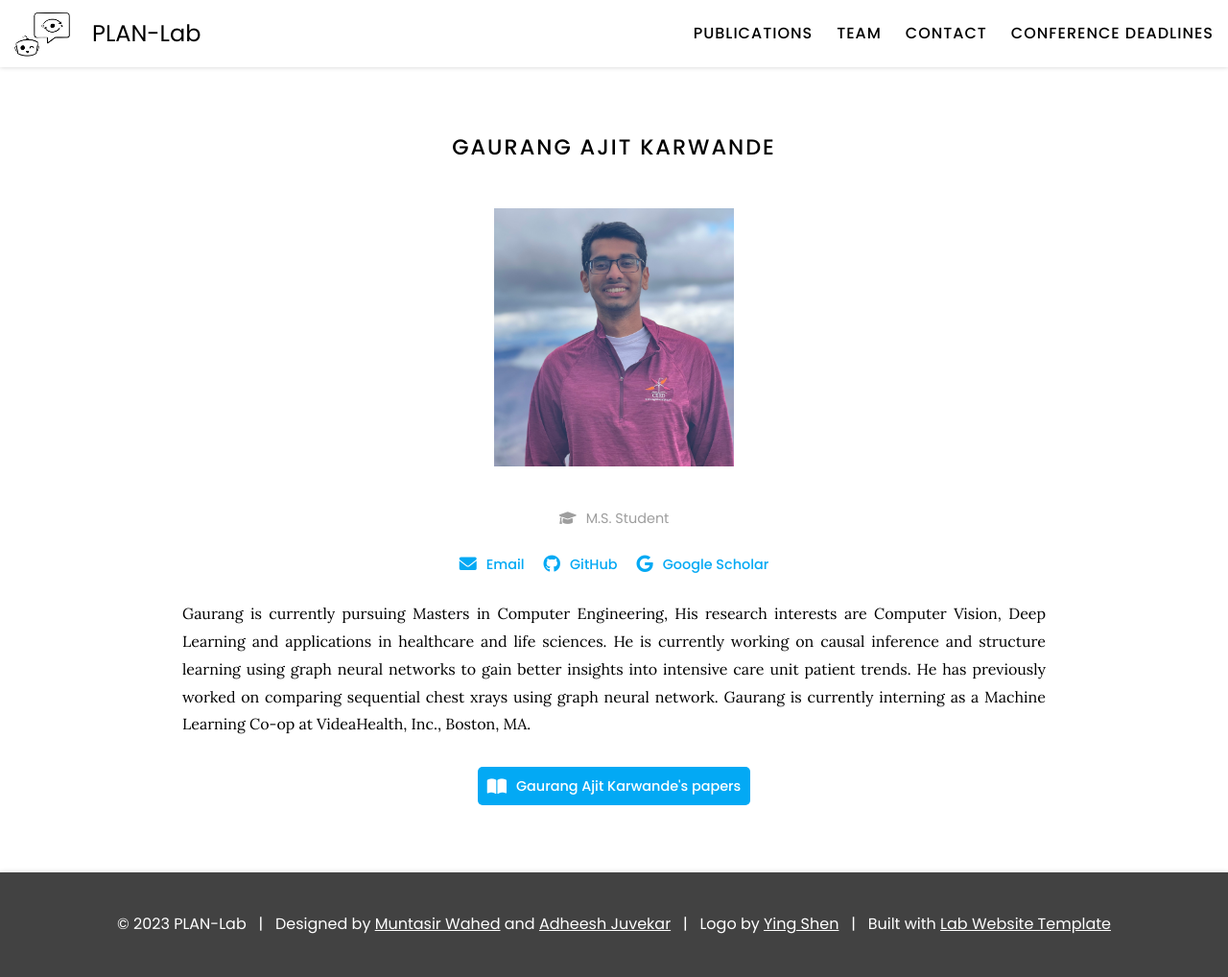
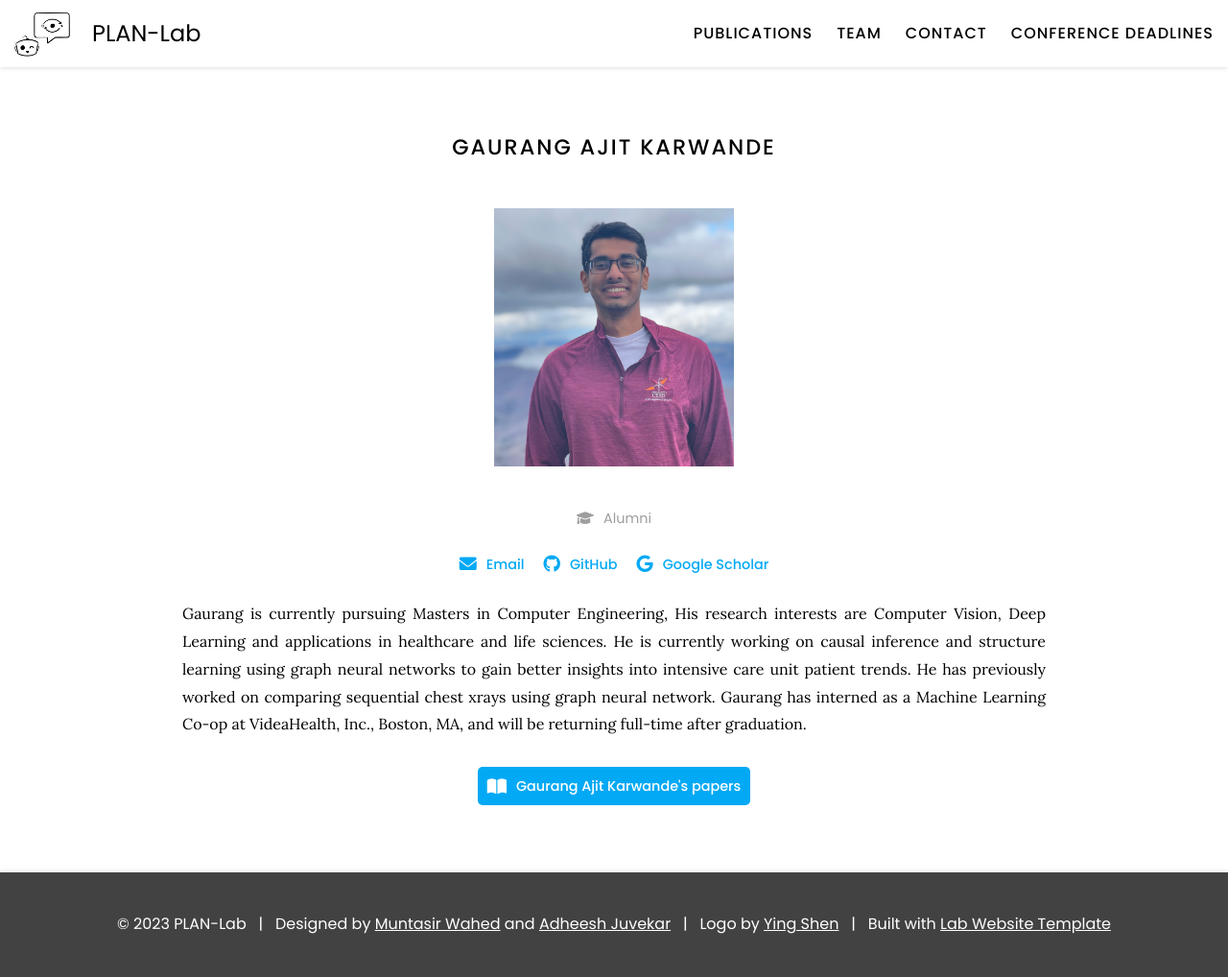
Before and after one commit to XiaonaZhou/plan-lab.github.io, a Jekyll site: the page built from _members/gaurang-ajit.md, in a window 1280 px wide. Shown: the whole page at 96% size. Built offline with Jekyll 4.4.1, drawn with Linux system fonts in a browser that asks for light colours.

Commit message:
Update gaurang-ajit.md

```diff
--- a/_members/gaurang-ajit.md
+++ b/_members/gaurang-ajit.md
@@ -1,7 +1,7 @@
 ---
 name: Gaurang Ajit Karwande
 image: images/members/GaurangKarwande.jpg
-description: M.S. Student
+description: Alumni
 role: ms-student
 aliases:
   - Gaurang Ajit
@@ -14,4 +14,4 @@ links:
   google-scholar: CGz6TwUAAAAJ
 ---
 
-Gaurang is currently pursuing Masters in Computer Engineering, His research interests are Computer Vision, Deep Learning and applications in healthcare and life sciences. He is currently working on causal inference and structure learning using graph neural networks to gain better insights into intensive care unit patient trends. He has previously worked on comparing sequential chest xrays using graph neural network. Gaurang is currently interning as a Machine Learning Co-op at VideaHealth, Inc., Boston, MA.
+Gaurang is currently pursuing Masters in Computer Engineering, His research interests are Computer Vision, Deep Learning and applications in healthcare and life sciences. He is currently working on causal inference and structure learning using graph neural networks to gain better insights into intensive care unit patient trends. He has previously worked on comparing sequential chest xrays using graph neural network. Gaurang has interned as a Machine Learning Co-op at VideaHealth, Inc., Boston, MA, and will be returning full-time after graduation.
```
